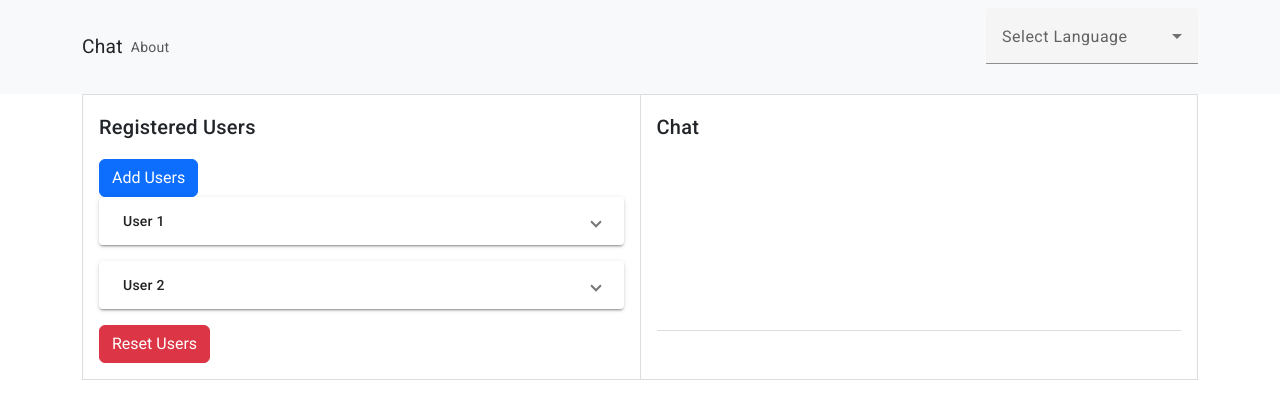
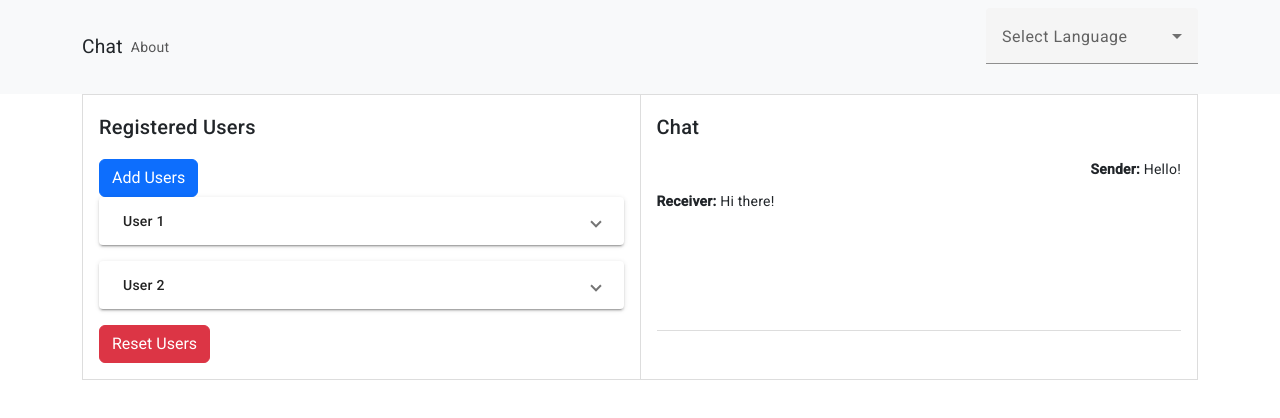
Before and after one commit to antoinebou12/VGCC_frontend, an Angular app in the folder vgcc_frontend/: page / in a window 1280 px wide. Shown: the top 418 px of the page. Built offline with nearby package versions, Linux system fonts and the light colour scheme.

Commit message:
good advance

```diff
--- a/vgcc_frontend/src/app/landing-page/landing-page.component.css
+++ b/vgcc_frontend/src/app/landing-page/landing-page.component.css
@@ -59,3 +59,14 @@
   .left-panel button.mat-raised-button.primary {
     float: right;
   }
+
+
+  .sender-message {
+    text-align: right;
+    /* Additional styling for sender messages */
+  }
+
+  .receiver-message {
+    text-align: left;
+    /* Additional styling for receiver messages */
+  }
--- a/vgcc_frontend/src/app/landing-page/landing-page.component.html
+++ b/vgcc_frontend/src/app/landing-page/landing-page.component.html
@@ -19,7 +19,9 @@
   <div class="right-panel">
     <h2>Chat</h2>
     <div class="chat-messages">
-      <!-- Chat messages go here -->
+      <div *ngFor="let message of chatMessages" [ngClass]="{'sender-message': message.senderType === 'sender', 'receiver-message': message.senderType === 'receiver'}">
+        <p><strong>{{ message.sender }}:</strong> {{ message.message }}</p>
+      </div>
     </div>
     <div class="chat-input">
       <!-- Chat input area goes here -->
--- a/vgcc_frontend/src/app/landing-page/landing-page.component.ts
+++ b/vgcc_frontend/src/app/landing-page/landing-page.component.ts
@@ -14,6 +14,14 @@ export class LandingPageComponent {
   users: any[] = [
     { name: 'User 1', description: 'Description of User 1' },
     { name: 'User 2', description: 'Description of User 2' },
-    // Add more users as needed
+    // Add more users as neede
   ];
+
+  chatMessages: { sender: string, message: string, senderType: 'sender' | 'receiver' }[] = [];
+
+  constructor() {
+    // Add test messages
+    this.chatMessages.push({ sender: 'Sender', message: 'Hello!', senderType: 'sender' });
+    this.chatMessages.push({ sender: 'Receiver', message: 'Hi there!', senderType: 'receiver' });
+  }
 }
```
